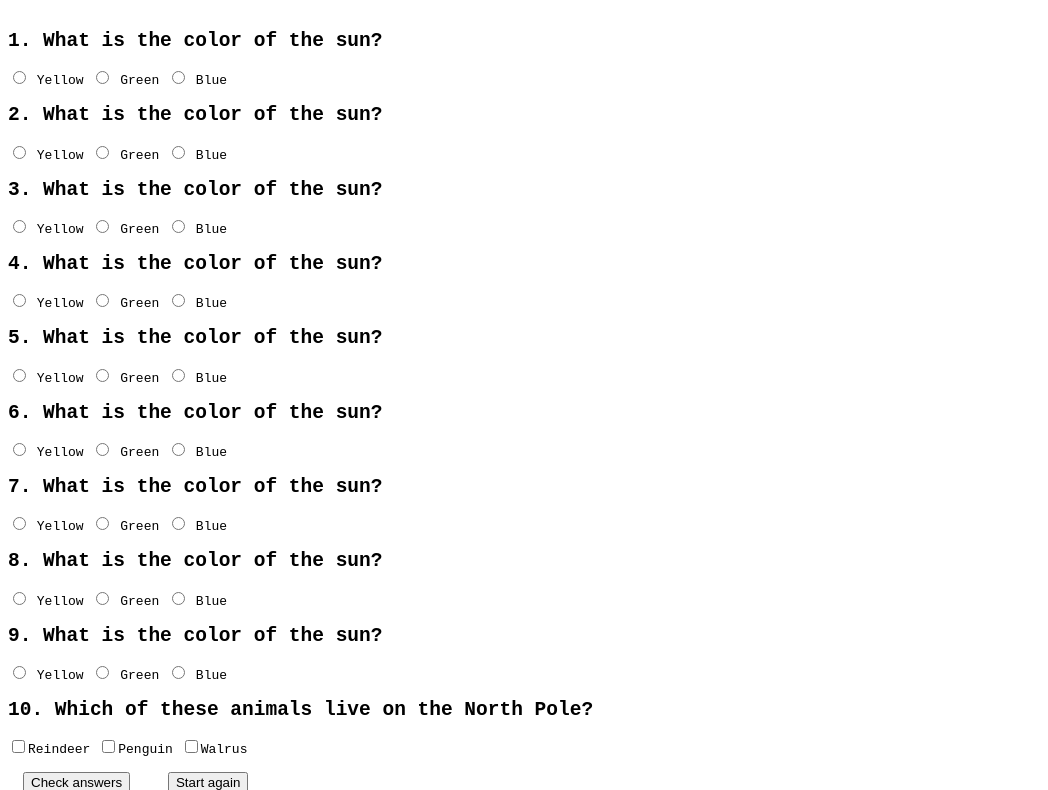
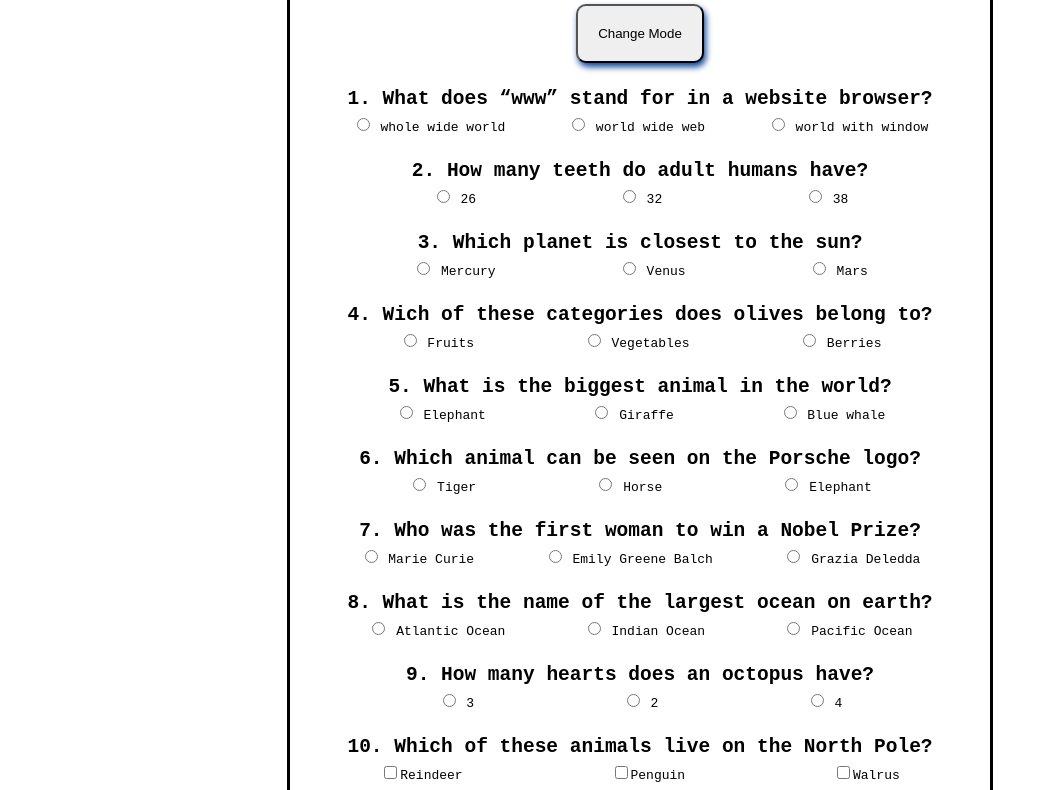
Before and after one commit to whiee1/simple-quiz, a plain HTML site: page index.html in a window 1280 px wide. Shown: the part 102-892 px from the top of the page, without its empty margins (0-1048 px from the left). Drawn offline with Linux system fonts and the light colour scheme.

Commit message:
final commit

```diff
--- a/index.html
+++ b/index.html
@@ -17,9 +17,10 @@
 
     <h2 id="boxQuestion"></h2>
     <div id="box">
-      <input type="checkbox" name="box" value="1" id="box1"><label for="box1" class="box">Reindeer</label>
-      <input type="checkbox" name="box" value="2" id="box2"><label for="box2" class="box">Penguin</label>
-      <input type="checkbox" name="box" value="3" id="box3"><label for="box3" class="box">Walrus</label>
+      <span class="b">
+      <input type="checkbox" name="box" value="1" id="box1"><label for="box1" class="box">Reindeer</label></span>
+      <span class="b"><input type="checkbox" name="box" value="2" id="box2"><label for="box2" class="box">Penguin</label></span>
+        <span class="b"> <input type="checkbox" name="box" value="3" id="box3"><label for="box3" class="box">Walrus</label> </span>
     </div>
 
   <button id="check">Check answers</button>
--- a/main.js
+++ b/main.js
@@ -1,82 +1,82 @@
 let theQuestions = [
   {
-     question: "1. What is the color of the sun?",
+     question: "1. What does “www” stand for in a website browser?",
      answers: {
-       a: "Yellow",
-       b: "Green",
-       c: "Blue"
+       a: "whole wide world",
+       b: "world wide web",
+       c: "world with window"
      },
-     correct: "a"
+     correct: "b"
   },
   {
-   question: "2. What is the color of the sun?",
+   question: "2. How many teeth do adult humans have?",
    answers: {
-     a: "Yellow",
-     b: "Green",
-     c: "Blue"
+     a: "26",
+     b: "32",
+     c: "38"
+   },
+   correct: "b"
+  },
+  {
+   question: "3. Which planet is closest to the sun?",
+   answers: {
+     a: "Mercury",
+     b: "Venus",
+     c: "Mars"
    },
    correct: "a"
   },
   {
-   question: "3. What is the color of the sun?",
+   question: "4. Wich of these categories does olives belong to?",
    answers: {
-     a: "Yellow",
-     b: "Green",
-     c: "Blue"
+     a: "Fruits",
+     b: "Vegetables",
+     c: "Berries"
+   },
+   correct: "c"
+  },
+  {
+   question: "5. What is the biggest animal in the world?",
+   answers: {
+     a: "Elephant",
+     b: "Giraffe",
+     c: "Blue whale"
+   },
+   correct: "c"
+  },
+  {
+   question: "6. Which animal can be seen on the Porsche logo?",
+   answers: {
+     a: "Tiger",
+     b: "Horse",
+     c: "Elephant"
+   },
+   correct: "b"
+  },
+  {
+   question: "7. Who was the first woman to win a Nobel Prize?",
+   answers: {
+     a: "Marie Curie",
+     b: "Emily Greene Balch",
+     c: "Grazia Deledda"
    },
    correct: "a"
   },
   {
-   question: "4. What is the color of the sun?",
+   question: "8. What is the name of the largest ocean on earth?",
    answers: {
-     a: "Yellow",
-     b: "Green",
-     c: "Blue"
+     a: "Atlantic Ocean",
+     b: "Indian Ocean",
+     c: "Pacific Ocean"
    },
-   correct: "a"
+   correct: "c"
   },
   {
-   question: "5. What is the color of the sun?",
+   question: "9. How many hearts does an octopus have?",
    answers: {
-     a: "Yellow",
-     b: "Green",
-     c: "Blue"
-   },
-   correct: "a"
-  },
-  {
-   question: "6. What is the color of the sun?",
-   answers: {
-     a: "Yellow",
-     b: "Green",
-     c: "Blue"
-   },
-   correct: "a"
-  },
-  {
-   question: "7. What is the color of the sun?",
-   answers: {
-     a: "Yellow",
-     b: "Green",
-     c: "Blue"
-   },
-   correct: "a"
-  },
-  {
-   question: "8. What is the color of the sun?",
-   answers: {
-     a: "Yellow",
-     b: "Green",
-     c: "Blue"
-   },
-   correct: "a"
-  },
-  {
-   question: "9. What is the color of the sun?",
-   answers: {
-     a: "Yellow",
-     b: "Green",
-     c: "Blue"
+     a: "3",
+     b: "2",
+     c: "4"
    },
    correct: "a"
   }
@@ -85,6 +85,7 @@ let theQuestions = [
  // Klicka på knapp för att ändra mode
  changeMode = () => {
    document.body.classList.toggle("darkMode");
+
  };
 
  let theQuiz = document.querySelector("#quiz")
@@ -120,7 +121,7 @@ let theQuestions = [
 
  let checkAnswers = () =>{
    //välj alla div med class="answers"
-   let ansOpt = theQuiz.querySelectorAll(".answers");
+   let ansOpt = document.querySelectorAll(".answers");
    let count = 0; //räknar poäng
    if(box1.checked && box3.checked && box2.checked === false){
      boxContainer.style.color = "green";
@@ -143,10 +144,8 @@ let theQuestions = [
      results.style.color = "green";
     } else if (count > numOfQ *0.5){
      results.style.color = "orange";
-    } else {
-     results.style.color = "black";
     }
-   results.innerText = `You got ${count} point out of ${numOfQ} `;
+   results.innerText = `You got ${count} point out of ${numOfQ}! `;
  };
  quiz();
  checkAnswersButton.addEventListener("click", checkAnswers);
--- a/style.css
+++ b/style.css
@@ -1,18 +1,60 @@
+
 body {
   background-color: white;
   color: black;
   font-family:  monospace;
+  display: flex;
+  justify-content: center;
 }
+#container{
+  width: 700px;
+  border: 3px solid;
+  border-radius: 50px;
+  text-align: center;
+}
+
 .darkMode {
   background-color: rgb(1, 6, 26);
   color: white;
+}
+h1{
+  font-size: 40px;
+  margin-top: 30px;
+  margin-bottom: 0;
+  text-shadow: 3px 3px 4px rgb(98, 156, 243), 0 0 5px rgb(11, 69, 155);
+}
+h2 {
+  margin: 5px;
+}
+.answers {
+  display: flex;
+  justify-content:space-evenly;
+  margin-bottom: 25px;
+}
+
+label{
+  justify-content: space-evenly;
 }
 #results {
   font-size: 30px;
   font-weight: bold;
   margin-bottom: 20px;
-  text-decoration: underline;
+  padding-bottom: 20px;
+  text-shadow: 3px 3px 4px rgb(98, 156, 243), 0 0 5px rgb(11, 69, 155);
 }
 button {
-  margin: 15px;
+  margin: 20px;
+  box-shadow: 2px 4px 6px rgb(11, 69, 155);
+  padding: 20px;
+  border-radius: 10px;
 }
+#boxQuestion {
+  margin: 5px;
+}
+.b {
+  margin: 0 10%;
+}
+#box{
+  margin-bottom:30px ;
+  white-space: nowrap;
+}
```
